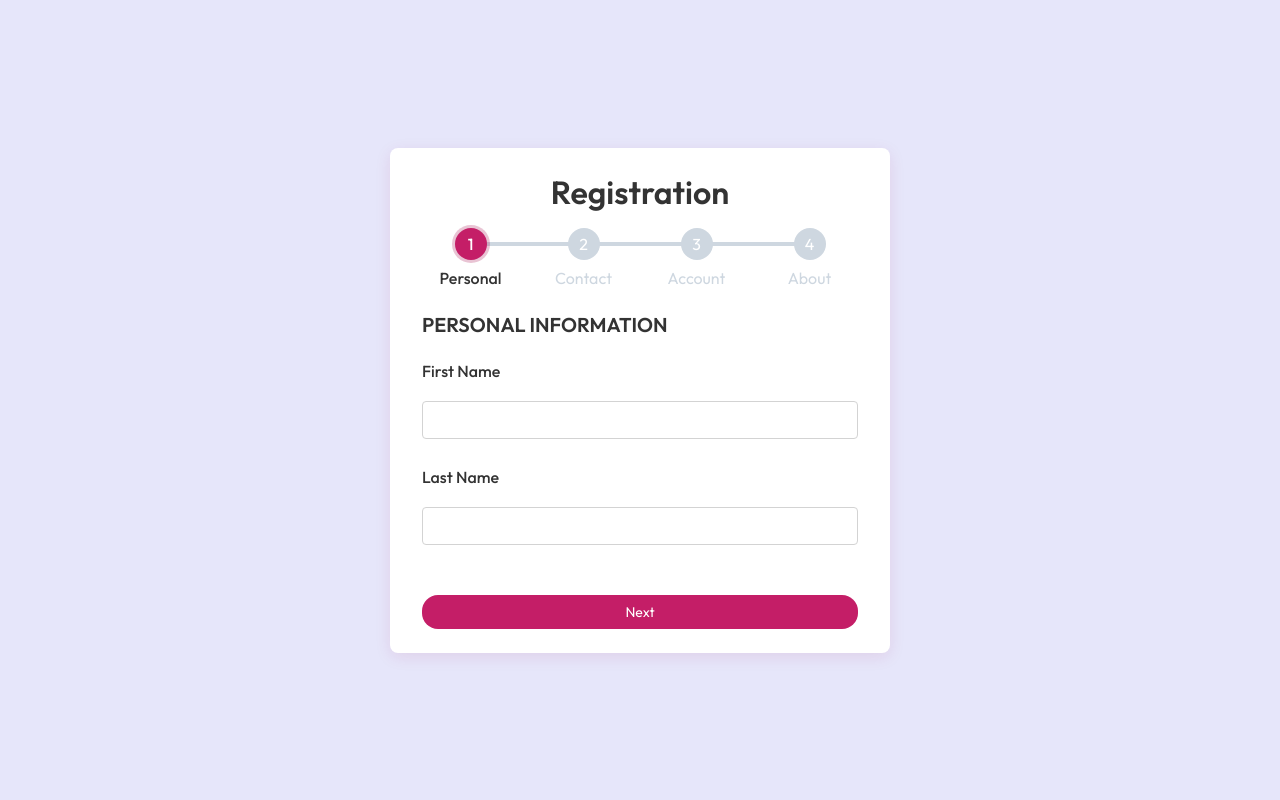
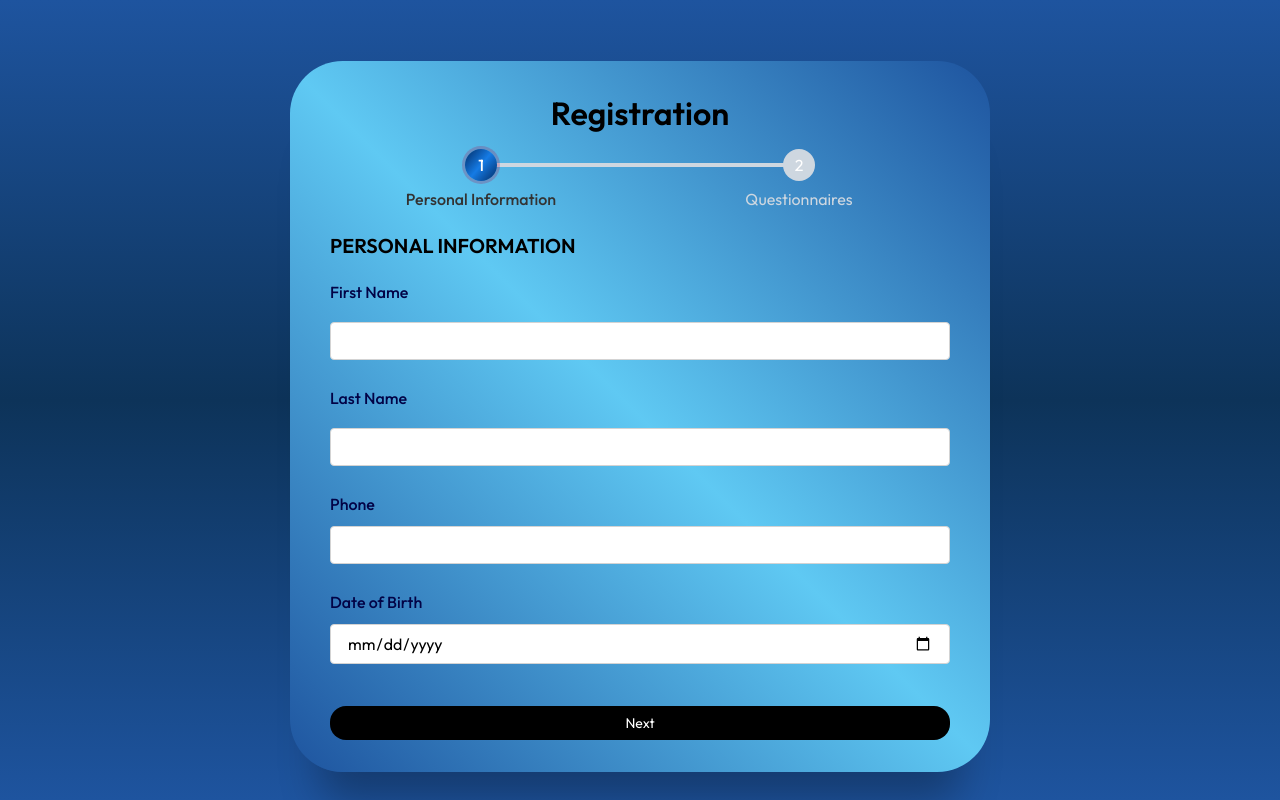
Before and after one commit to yoeltecleab/Wellness-Tracker, a Django app: page /onboarding-quiz/ in a window 1280 px wide. Run offline with Django 5.2, Linux system fonts and the light colour scheme; some libraries are stand-ins or nearby versions.

Commit message:
Updated onboarding quiz theme

```diff
--- a/core/templates/core/onboarding_quiz.html
+++ b/core/templates/core/onboarding_quiz.html
@@ -7,11 +7,6 @@
     <title>Multistep Form</title>
     <link rel="stylesheet" href="{% static 'styles/onboarding_quiz.css' %}"/>
     <script src="{% static 'scripts/onboarding_quiz.js' %}" defer></script>
-    <!-- social links for refinedguides.com -->
-    <script
-            src="https://refinedguides.com/assets/social.js?linkColor=%23c41e67&textColor=%23333"
-            defer
-    ></script>
 </head>
 <body>
 <form class="form-wizard">
@@ -32,10 +27,8 @@
         <div class="progress"></div>
 
         <ol>
-            <li class="current">Personal</li>
-            <li>Contact</li>
-            <li>Account</li>
-            <li>About</li>
+            <li class="current">Personal Information</li>
+            <li>Questionnaires</li>
         </ol>
     </div>
     <!-- /.progress-container -->
@@ -53,39 +46,13 @@
                 <label for="last-name">Last Name</label>
                 <input type="text" id="last-name" name="last-name"/>
             </div>
-        </div>
-        <div class="step">
-            <h3>Contact Information</h3>
-
-            <div class="form-control">
-                <label for="email">Email</label>
-                <input type="email" id="email" name="email"/>
-            </div>
-
             <div class="form-control">
                 <label for="phone">Phone</label>
                 <input type="tel" id="phone" name="phone"/>
             </div>
-        </div>
-        <div class="step">
-            <h3>Account Information</h3>
-
             <div class="form-control">
-                <label for="username">Username</label>
-                <input type="text" id="username" name="username"/>
-            </div>
-            <div class="form-control">
-                <label for="password">Password</label>
-                <input type="password" id="password" name="password"/>
-            </div>
-            <div class="form-control">
-                <label for="confirm-password">Confirm Password</label>
-                <input
-                        type="password"
-                        id="confirm-password"
-                        name="confirm-password"
-
-                />
+                <label for="dob">Date of Birth</label>
+                <input type="date" id="dob" name="phone"/>
             </div>
         </div>
         <div class="step">
@@ -216,6 +183,9 @@
                     </div>
                 </div>
             </div>
+        </div>
+        <div class="step">
+            <h3>Health Assessment Quiz</h3>
 
             <div class="form-control">
                 <label
@@ -355,6 +325,9 @@
                 </div>
             </div>
 
+        </div>
+        <div class="step">
+            <h3>Health Assessment Quiz</h3>
             <div class="form-control">
                 <label>How often do you exercise?</label>
                 <div class="radio-group">
--- a/static/styles/onboarding_quiz.css
+++ b/static/styles/onboarding_quiz.css
@@ -8,6 +8,37 @@
 }
 
 :root {
+    --clr-primary: #171821;
+    --clr-secondary: #21222d;
+    --clr-light-green: #a9dfd8;
+    --clr-gray-200: #e8e8e8;
+    --clr-gray-300: #d2d2d2;
+    --clr-gray-400: #a0a0a0;
+    --clr-gray-500: #87888c;
+    --clr-gray-800: #2c2d33;
+    --clr-yellow-400: #fcb859;
+    --clr-yellow-500: #feb95a;
+    --clr-pink: #f2c8ed;
+    --clr-light-blue: #20aef3;
+    --clr-black: #000;
+    ---clr-white: #fff;
+    --grey: #00b9ff;
+    --dark-grey: #8D8D8D;
+    --light: #fff;
+    --dark: #000;
+    --green: #81D43A;
+    --light-green: #E3FFCB;
+    --blue: #1775F1;
+    --light-blue: #D0E4FF;
+    --dark-blue: #0C5FCD;
+    --red: #FC3B56;
+    --value: 80%;
+    --third-color: linear-gradient(130deg, #022c65, #157be5, #022c65);
+    --secondary-color: linear-gradient(45deg, #1e549f, #5fc9f3, #1e549f);
+    --dark-color: linear-gradient(180deg, #1e549f, #0d3359, #1e549f);
+    --white-color: #020346;
+    --light-gray-color: #f2f2f2;
+    --logo-color: linear-gradient(to top, #031331, #1d5dd7);
     --main-color: #c41e67;
     --step-color: #ced7e0;
     --step-size: 32px;
@@ -20,9 +51,11 @@ body {
     display: flex;
     flex-direction: column;
     align-items: center;
-    background-color: lavender;
-    color: #333;
+    background: var(--dark-color);
+    color: #000000;
+    justify-content: center;
 }
+
 
 h1 {
     text-align: center;
@@ -42,7 +75,7 @@ label {
 
 input,
 textarea {
-    outline-color: var(--main-color);
+    outline-color: dodgerblue;
     border: 1px solid lightgray;
     padding: 8px 16px;
     border-radius: 4px;
@@ -68,7 +101,7 @@ button {
     border: none;
     border-radius: 16px;
     padding: 8px 16px;
-    background-color: var(--main-color);
+    background: var(--dark);
     color: #fff;
     font-size: 0.875rem;
     transition: 0.3s;
@@ -76,7 +109,7 @@ button {
 
 button:active,
 button:hover {
-    background-color: var(--dark-color);
+    background: var(--third-color);
 }
 
 button:disabled {
@@ -97,18 +130,25 @@ button[type="submit"]:active {
 }
 
 form {
-    margin-block: auto;
+    position: relative;
+    border-radius: 8px;
+    width: min(500px, 90%);
+    box-shadow: 0 4px 16px rgba(167, 21, 84, 0.1);
+
 }
 
 /* form styles */
 
 .form-wizard {
-    background-color: #fff;
-    padding: 1.5rem;
-    border-radius: 8px;
-    width: min(500px, 90%);
-    box-shadow: 0 4px 16px rgba(167, 21, 84, 0.1);
+    position: relative;
+    background: var(--secondary-color);
+    padding: 2rem;
+    border-radius: 3.3rem;
+    width: min(700px, 90%);
+    box-shadow: 0 60px 40px -30px rgba(0, 0, 0, 0.27);
+    margin-top: 2rem;
 }
+
 
 .progress-container {
     position: relative;
@@ -128,7 +168,7 @@ form {
 .progress-container .progress {
     height: 4px;
     width: var(--progress-width);
-    background-color: var(--main-color);
+    background: var(--dark-color);
     position: absolute;
     top: calc(var(--step-size) / 2);
     left: 50%;
@@ -193,11 +233,11 @@ html[dir="rtl"] .progress-container .progress {
 }
 
 .progress-container li.done::before {
-    background-color: var(--main-color);
+    background: var(--dark-color);
 }
 
 .progress-container li.current::before {
-    background-color: var(--main-color);
+    background: var(--third-color);
     box-shadow: 0 0 0 3px rgba(167, 21, 84, 0.25);
 }
 
@@ -274,12 +314,13 @@ html[dir="rtl"] .progress-container .progress {
     display: block;
     margin-bottom: 12px;
     font-weight: 500;
-    color: #333;
+    color: var(--white-color);
     font-size: 1rem;
   }
 
   .radio-group,
   .checkbox-group {
+    color: var(--white-color);
     display: flex;
     flex-direction: column;
     gap: 8px;
```
Also changed, not shown: static/styles/dashboard.css (+19 -24 lines), static/styles/index.css (+42 -15 lines), static/styles/signup.css (+38 -1 lines). Lines whose indentation alone changed are shown as unchanged.
